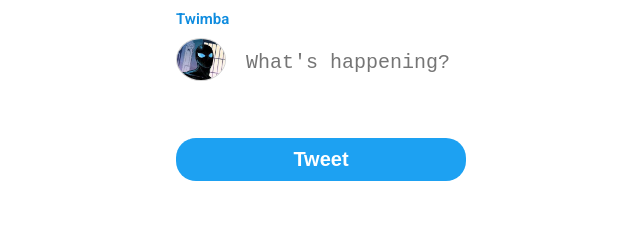
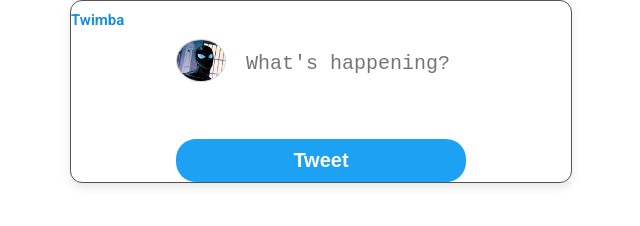
Before and after one commit to Yusuph-Darbo/twimba, a plain HTML site: page index.html in a window 1280 px wide. Shown: the whole page, without its empty margins (319-959 px from the left). Drawn offline with Linux system fonts and the light colour scheme.

```diff
--- a/index.html
+++ b/index.html
@@ -24,7 +24,7 @@
   </head>
 
   <body>
-    <div class="header-container"
+    <div class="box-container"
       <header>
         <h1>Twimba</h1>
       </header>
```
